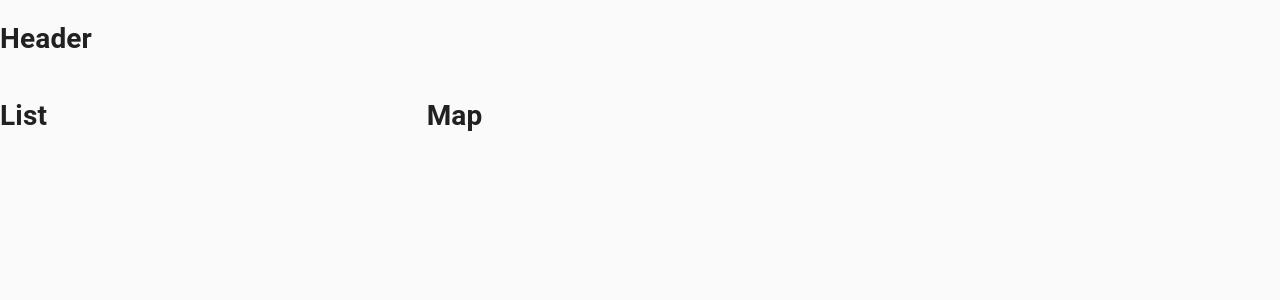
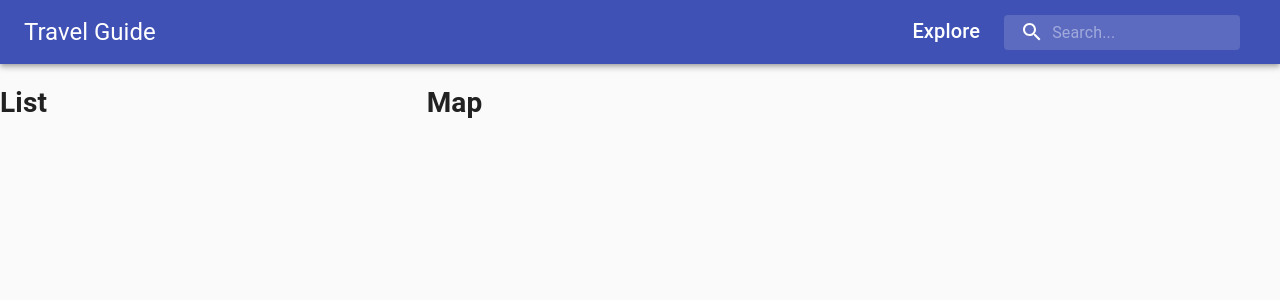
Before and after one commit to salman9653/travel-guide, a React (Create React App) app: page / in a window 1280 px wide. Shown: the top 300 px of the page. Built offline with nearby package versions, Linux system fonts and the light colour scheme.

Commit message:
Header Section Complete

```diff
--- a/src/components/Header/Header.jsx
+++ b/src/components/Header/Header.jsx
@@ -1,10 +1,34 @@
-import React from 'react'
+import React from 'react';
+import { Autocomplete } from '@react-google-maps/api';
+import { AppBar, Toolbar, Typography, InputBase, Box } from '@material-ui/core';
+import SearchIcon from '@material-ui/icons/Search';
+
+import useStyles from "./styles";
 
 const Header = () => {
+    const classes = useStyles();
+
     return (
-        <div>
-            <h1> Header </h1>
-        </div>
+        <AppBar position='static'>
+            <Toolbar className={classes.toolbar}>
+                <Typography variant="h5" className={classes.title}>
+                    Travel Guide
+                </Typography>
+                <Box display="flex">
+                    <Typography variant="h6" className={classes.title}>
+                        Explore
+                    </Typography>
+                    {/* <Autocomplete> */}
+                    <div className={classes.search}>
+                        <div className={classes.searchIcon}>
+                            <SearchIcon />
+                        </div>
+                        <InputBase placeholder='Search...' classes={{ root: classes.inputRoot, input: classes.inputInput }} />
+                    </div>
+                    {/* </Autocomplete> */}
+                </Box>
+            </Toolbar>
+        </AppBar>
     )
 }
 
--- /dev/null
+++ b/src/components/Header/styles.js
@@ -0,0 +1,32 @@
+import { alpha, makeStyles } from '@material-ui/core/styles';
+
+export default makeStyles((theme) => ({
+    title: {
+        display: 'none',
+        [theme.breakpoints.up('sm')]: {
+            display: 'block',
+        },
+    },
+    search: {
+        position: 'relative',
+        borderRadius: theme.shape.borderRadius,
+        backgroundColor: alpha(theme.palette.common.white, 0.15),
+        '&:hover': { backgroundColor: alpha(theme.palette.common.white, 0.25) },
+        marginRight: theme.spacing(2),
+        marginLeft: 0,
+        width: '100%',
+        [theme.breakpoints.up('sm')]: { marginLeft: theme.spacing(3), width: 'auto' },
+    },
+    searchIcon: {
+        padding: theme.spacing(0, 2), height: '100%', position: 'absolute', pointerEvents: 'none', display: 'flex', alignItems: 'center', justifyContent: 'center',
+    },
+    inputRoot: {
+        color: 'inherit',
+    },
+    inputInput: {
+        padding: theme.spacing(1, 1, 1, 0), paddingLeft: `calc(1em + ${theme.spacing(4)}px)`, transition: theme.transitions.create('width'), width: '100%', [theme.breakpoints.up('md')]: { width: '20ch' },
+    },
+    toolbar: {
+        display: 'flex', justifyContent: 'space-between',
+    },
+}));
--- /dev/null
+++ b/src/components/List/styles.js
@@ -0,0 +1,22 @@
+import { makeStyles } from '@material-ui/core/styles';
+
+export default makeStyles((theme) => ({
+    formControl: {
+        margin: theme.spacing(1), minWidth: 120, marginBottom: '30px',
+    },
+    selectEmpty: {
+        marginTop: theme.spacing(2),
+    },
+    loading: {
+        height: '600px', display: 'flex', justifyContent: 'center', alignItems: 'center',
+    },
+    container: {
+        padding: '25px',
+    },
+    marginBottom: {
+        marginBottom: '30px',
+    },
+    list: {
+        height: '75vh', overflow: 'auto',
+    },
+}));
--- /dev/null
+++ b/src/components/Map/styles.js
@@ -0,0 +1,16 @@
+import { makeStyles } from '@material-ui/core/styles';
+
+export default makeStyles(() => ({
+    paper: {
+        padding: '10px', display: 'flex', flexDirection: 'column', justifyContent: 'center', width: '100px',
+    },
+    mapContainer: {
+        height: '85vh', width: '100%',
+    },
+    markerContainer: {
+        position: 'absolute', transform: 'translate(-50%, -50%)', zIndex: 1, '&:hover': { zIndex: 2 },
+    },
+    pointer: {
+        cursor: 'pointer',
+    },
+}));
--- /dev/null
+++ b/src/components/PlaceDetails/styles.js
@@ -0,0 +1,13 @@
+import { makeStyles } from '@material-ui/core/styles';
+
+export default makeStyles(() => ({
+    chip: {
+        margin: '5px 5px 5px 0',
+    },
+    subtitle: {
+        display: 'flex', alignItems: 'center', justifyContent: 'space-between', marginTop: '10px',
+    },
+    spacing: {
+        display: 'flex', alignItems: 'center', justifyContent: 'space-between',
+    },
+}));
```
Also changed, not shown: src/components/Header/styles.css (deleted), src/components/List/styles.css (deleted), src/components/Map/styles.css (deleted), src/components/PlaceDetails/styles.css (deleted).
